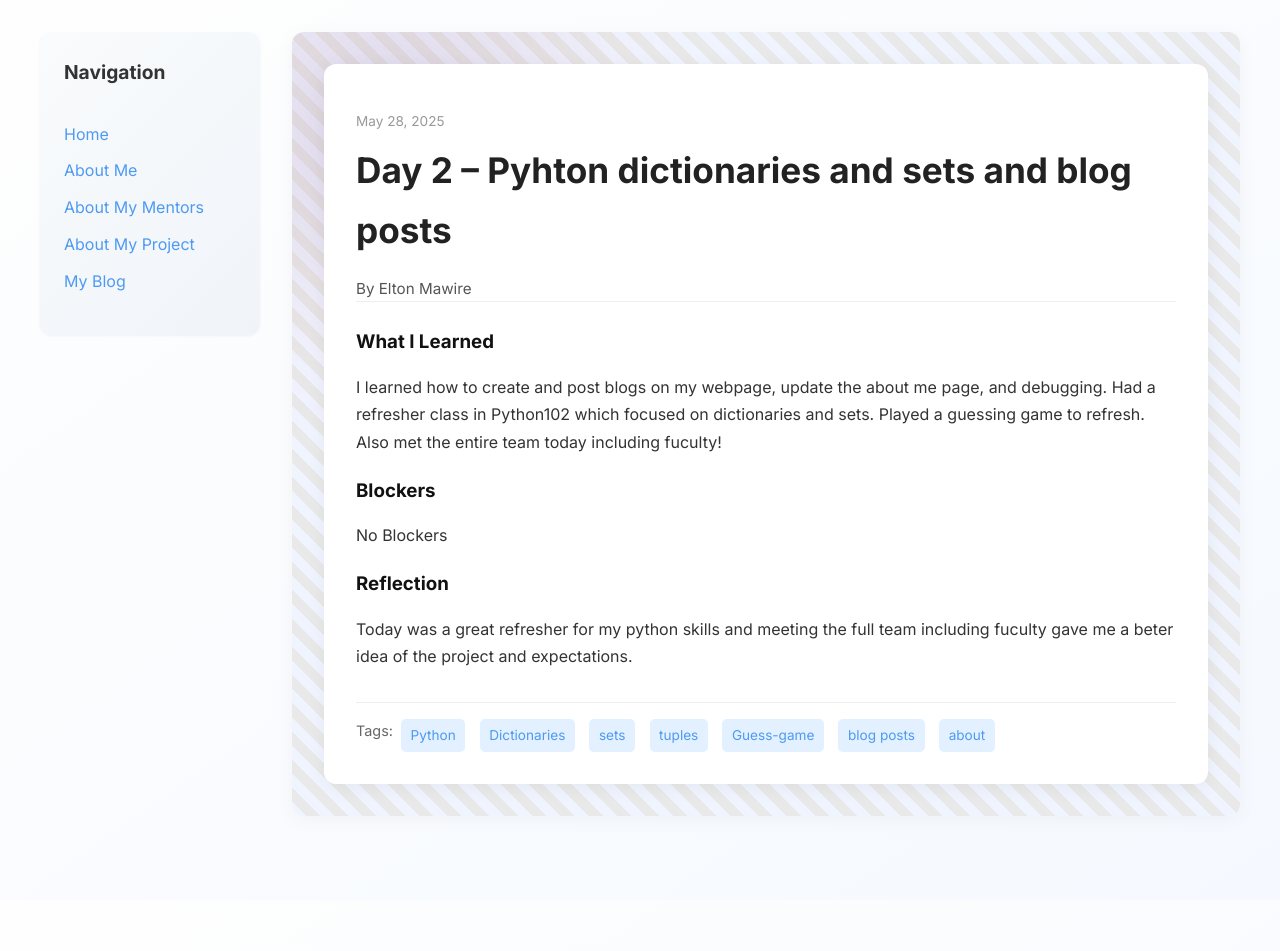
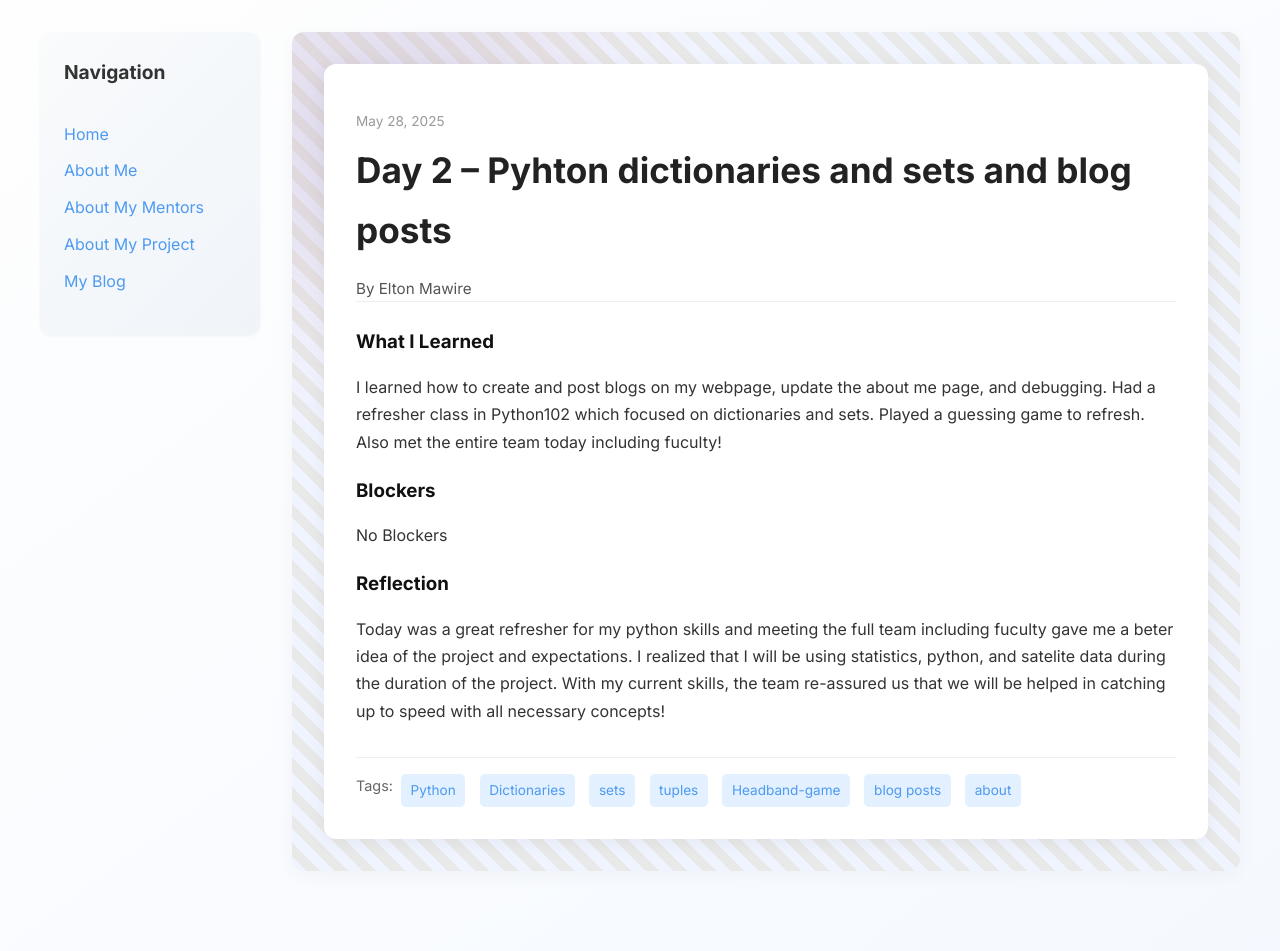
Before and after one commit to Nginga/Nginga.github.io, a Jekyll site: the page built from _posts/2025-05-28-day-2.md, in a window 1280 px wide. Built offline with Jekyll 4.4.1, drawn with Linux system fonts in a browser that asks for light colours; before the commit the page ends 900 px from its top, so only the background shows below that.

Commit message:
Update 2025-05-28-day-2.md

```diff
--- a/_posts/2025-05-28-day-2.md
+++ b/_posts/2025-05-28-day-2.md
@@ -4,7 +4,7 @@
 date: 2025-05-28
 author: Elton Mawire
 permalink: /day2.html
-tags: ["Python", "Dictionaries", "sets", "tuples", "Guess-game", "blog posts", "about"]
+tags: ["Python", "Dictionaries", "sets", "tuples", "Headband-game", "blog posts", "about"]
 
 what_i_learned: |
   I learned how to create and post blogs on my webpage, update the about me page, and debugging. Had a refresher class in Python102 which focused on dictionaries and sets. Played a guessing game to refresh. Also met the entire team today including fuculty!
@@ -13,5 +13,5 @@
   No Blockers
 
 reflection: |
-  Today was a great refresher for my python skills and meeting the full team including fuculty gave me a beter idea of the project and expectations.
+  Today was a great refresher for my python skills and meeting the full team including fuculty gave me a beter idea of the project and expectations. I realized that I will be using statistics, python, and satelite data during the duration of the project. With my current skills, the team re-assured us that we will be helped in catching up to speed with all necessary concepts!
 ---
```
